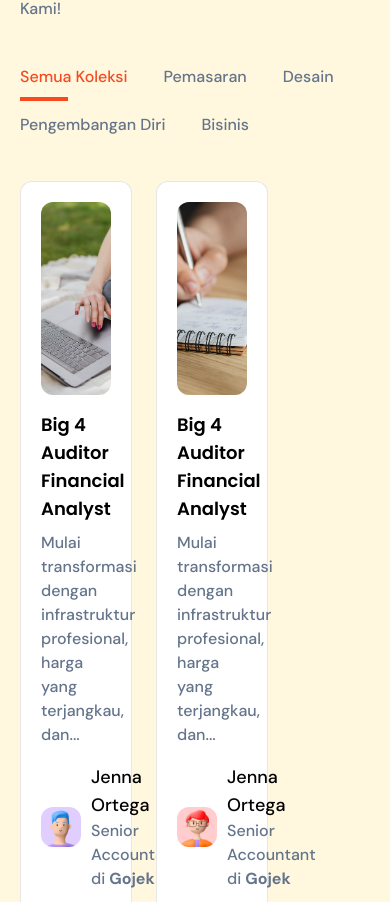
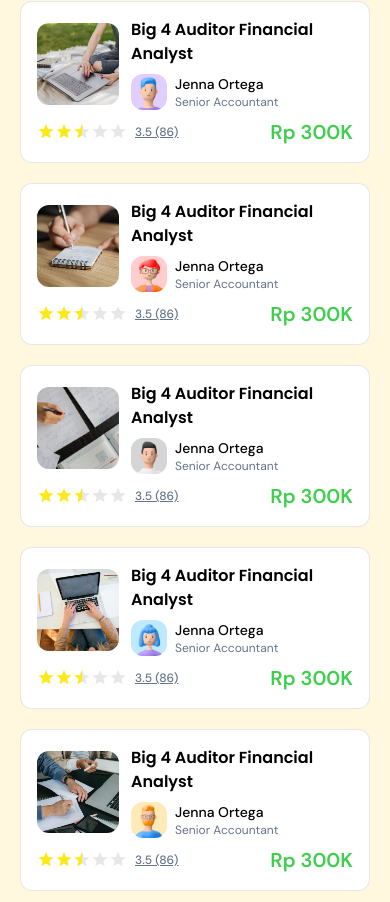
Before and after one commit to heyymasud/video-belajar-website, a React (Vite) app: page / in a window 390 px wide. Shown: the part 762-1664 px from the top of the page. Built offline with nearby package versions, Linux system fonts and the light colour scheme; the HTML template or start-up script is replaced by a standard one.

Commit message:
refactor: responsive page

```diff
--- a/src/Components/Layouts/Navbar/index.jsx
+++ b/src/Components/Layouts/Navbar/index.jsx
@@ -14,10 +14,12 @@ const Navbar = () => {
     localStorage.setItem("isLogin", JSON.stringify({ isLogin: false }));
     setIsLogin(false);
     setDropDown(false);
+    setMenuOpen(false);
   };
+
   return (
     <header className="w-full h-auto">
-      <nav className="relative w-full h-auto bg-white border-b md:border-none shadow-lg xl:shadow px-6 md:px-[120px] py-4 xl:py-3 flex justify-between items-center">
+      <nav className="relative w-full h-auto bg-white border-b xl:border-none shadow-lg xl:shadow px-6 xl:px-[120px] py-4 xl:py-3 flex justify-between items-center">
         <img
           className="xl:mx-[22px] max-sm:w-40 h-auto"
           src={header.logo}
@@ -27,12 +29,12 @@ const Navbar = () => {
           location.pathname !== "/register" && (
             <>
               <button
-                className="md:hidden"
+                className="xl:hidden"
                 onClick={() => setMenuOpen(!menuOpen)}
               >
                 <span className="text-3xl">&#9776;</span>
               </button>
-              <section className={`relative hidden md:flex items-center gap-9`}>
+              <section className={`relative hidden xl:flex items-center gap-9`}>
                 <p className="text-slate-500 font-medium cursor-pointer">
                   Kategori
                 </p>
@@ -40,7 +42,7 @@ const Navbar = () => {
                   <>
                     <img
                       alt="profile"
-                      className="w-11 h-11 rounded-xl cursor-pointer hidden md:block"
+                      className="w-11 h-11 rounded-xl cursor-pointer"
                       onClick={() => setDropDown(!dropDown)}
                       src={header.profilePhoto}
                     />
@@ -89,7 +91,7 @@ const Navbar = () => {
               </section>
               {menuOpen && (
                 <section
-                  className={`absolute md:hidden top-[4.8rem] left-0 bg-white w-full flex flex-col rounded-b px-1 z-10`}
+                  className={`absolute xl:hidden top-[4.8rem] left-0 bg-white w-full flex flex-col rounded-b px-1 z-10`}
                 >
                   <p className="text-slate-500 font-medium cursor-pointer px-3 py-4 border-b">
                     Kategori
--- a/src/Data/mainData.js
+++ b/src/Data/mainData.js
@@ -25,7 +25,7 @@ const main = {
       cardImage: './img/card1.jpg',
       trainer: 'Jenna Ortega',
       trainerImage: './img/trainer1.png',
-      trainerJob: 'Senior Accountant di ',
+      trainerJob: 'Senior Accountant ',
       trainerCompany: 'Gojek',
       cardRating: '3.5 (86)',
       cardPrice: 'Rp 300K',
@@ -36,7 +36,7 @@ const main = {
       cardImage: './img/card2.jpg',
       trainer: 'Jenna Ortega',
       trainerImage: './img/trainer2.png',
-      trainerJob: 'Senior Accountant di ',
+      trainerJob: 'Senior Accountant ',
       trainerCompany: 'Gojek',
       cardRating: '3.5 (86)',
       cardPrice: 'Rp 300K',
@@ -47,7 +47,7 @@ const main = {
       cardImage: './img/card3.jpg',
       trainer: 'Jenna Ortega',
       trainerImage: './img/trainer3.png',
-      trainerJob: 'Senior Accountant di ',
+      trainerJob: 'Senior Accountant ',
       trainerCompany: 'Gojek',
       cardRating: '3.5 (86)',
       cardPrice: 'Rp 300K',
@@ -58,7 +58,7 @@ const main = {
       cardImage: './img/card4.jpg',
       trainer: 'Jenna Ortega',
       trainerImage: './img/trainer4.png',
-      trainerJob: 'Senior Accountant di ',
+      trainerJob: 'Senior Accountant ',
       trainerCompany: 'Gojek',
       cardRating: '3.5 (86)',
       cardPrice: 'Rp 300K',
@@ -69,7 +69,7 @@ const main = {
       cardImage: './img/card5.jpg',
       trainer: 'Jenna Ortega',
       trainerImage: './img/trainer5.png',
-      trainerJob: 'Senior Accountant di ',
+      trainerJob: 'Senior Accountant ',
       trainerCompany: 'Gojek',
       cardRating: '3.5 (86)',
       cardPrice: 'Rp 300K',
@@ -80,7 +80,7 @@ const main = {
       cardImage: './img/card6.jpg',
       trainer: 'Jenna Ortega',
       trainerImage: './img/trainer6.png',
-      trainerJob: 'Senior Accountant di ',
+      trainerJob: 'Senior Accountant ',
       trainerCompany: 'Gojek',
       cardRating: '3.5 (86)',
       cardPrice: 'Rp 300K',
@@ -91,7 +91,7 @@ const main = {
       cardImage: './img/card7.jpg',
       trainer: 'Jenna Ortega',
       trainerImage: './img/trainer7.png',
-      trainerJob: 'Senior Accountant di ',
+      trainerJob: 'Senior Accountant ',
       trainerCompany: 'Gojek',
       cardRating: '3.5 (86)',
       cardPrice: 'Rp 300K',
@@ -102,7 +102,7 @@ const main = {
       cardImage: './img/card8.jpg',
       trainer: 'Jenna Ortega',
       trainerImage: './img/trainer8.png',
-      trainerJob: 'Senior Accountant di ',
+      trainerJob: 'Senior Accountant ',
       trainerCompany: 'Gojek',
       cardRating: '3.5 (86)',
       cardPrice: 'Rp 300K',
@@ -113,7 +113,7 @@ const main = {
       cardImage: './img/card9.jpg',
       trainer: 'Jenna Ortega',
       trainerImage: './img/trainer3.png',
-      trainerJob: 'Senior Accountant di ',
+      trainerJob: 'Senior Accountant ',
       trainerCompany: 'Gojek',
       cardRating: '3.5 (86)',
       cardPrice: 'Rp 300K',
--- a/src/Pages/Beranda/index.jsx
+++ b/src/Pages/Beranda/index.jsx
@@ -15,9 +15,9 @@ const Beranda = () => {
   return (
     <>
       <Navbar />
-      <main className="h-auto w-full flex flex-col px-5 md:px-[120px]">
+      <main className="h-auto w-full flex flex-col px-5 xl:px-[120px]">
         <header
-          className={`relative flex flex-col items-center w-full h-[400px] rounded-xl my-16 overflow-hidden`}
+          className={`relative flex flex-col items-center w-full h-[400px] rounded-xl my-7 xl:my-16 overflow-hidden`}
         >
           <img
             className="w-full h-full absolute object-cover -z-10"
@@ -31,21 +31,25 @@ const Beranda = () => {
               <h1 className="text-2xl md:text-3xl xl:text-5xl font-bold font-pop">
                 {heroHeader.title}
               </h1>
-              <p className="font-medium text-sm md:text-base">{heroHeader.subtitle}</p>
+              <p className="font-medium text-sm md:text-base">
+                {heroHeader.subtitle}
+              </p>
             </section>
-            <Button className="bg-primary-500 px-4 text-xs md:text-base">{heroHeader.button}</Button>
+            <Button className="bg-primary-500 px-4 text-xs md:text-base">
+              {heroHeader.button}
+            </Button>
           </section>
         </header>
-        <main className="flex flex-col gap-8">
+        <main className="flex flex-col gap-6 xl:gap-8">
           <header className="flex flex-col gap-[10px]">
-            <h3 className="font-pop text-4xl font-semibold">
+            <h3 className="font-pop text-2xl xl:text-4xl font-semibold">
               {mainHeader.title}
             </h3>
-            <p className="text-slate-500 text-base font-medium">
+            <p className="text-slate-500 text-sm xl:text-base font-medium">
               {mainHeader.subtitle}
             </p>
           </header>
-          <section className="font-medium">
+          <section className="font-medium text-sm xl:text-base">
             {mainHeader.navbar.map((item, index) => (
               <button
                 key={index}
@@ -62,51 +66,60 @@ const Beranda = () => {
               </button>
             ))}
           </section>
-          <main className="w-full flex flex-wrap gap-6">
+          <main className="w-full flex flex-wrap gap-5 xl:gap-6">
             {mainCard.map((item, index) => (
               <div
                 key={index}
-                className="w-[32%] h-auto bg-white rounded-xl border border-[#3A35411F] p-5 flex flex-col gap-4"
+                className="w-full xl:w-[32%] h-auto bg-white rounded-xl border border-[#3A35411F] p-4 xl:p-5 flex flex-col gap-2 xl:gap-4"
               >
+                <section className="flex flex-row xl:flex-col gap-3 xl:gap-4 items-center xl:items-stretch">
                   <header>
                     <img
                       src={item.cardImage}
                       alt={item.cardTitle}
-                    height={198}
-                    className="rounded-xl w-full h-[193px] object-cover object-center"
+                      className="rounded-xl w-[82px] h-[82px] xl:w-full xl:h-[193px] object-cover object-center"
                     />
                   </header>
+                  <section className="flex flex-col gap-2 xl:gap-4 flex-1">
                     <section className="flex flex-col gap-2">
-                  <h6 className="font-pop text-lg font-semibold">
+                      <h6 className="font-pop text-base xl:text-lg font-semibold">
                         {item.cardTitle}
                       </h6>
-                  <p className="text-slate-500 text-base font-medium">
-                    {item.cardDescription.substring(0, 79)}
-                    {item.cardDescription.length > 100 ? "..." : ""}
+                      <p className="text-slate-500 text-base font-medium hidden xl:block">
+                        {item.cardDescription.length > 79
+                          ? `${item.cardDescription.substring(0, 79)}...`
+                          : item.cardDescription}
                       </p>
                     </section>
-                <section className="flex gap-[10px] items-center">
+                    <section className="flex gap-2 xl:gap-[10px] items-center">
                       <img
                         src={item.trainerImage}
                         alt={item.trainer}
-                    className="w-[40px] h-[40px] rounded-xl"
+                        className="w-9 xl:w-[40px] h-9 xl:h-[40px] rounded-xl"
                       />
                       <section>
-                    <h3 className="text-lg font-medium">{item.trainer}</h3>
-                    <p className="text-slate-500 text-base font-medium">
+                        <h3 className="text-sm xl:text-lg font-medium">
+                          {item.trainer}
+                        </h3>
+                        <p className=" text-slate-500 text-xs xl:text-base font-normal xl:font-medium">
                           {item.trainerJob}
-                      <span className="font-bold">{item.trainerCompany}</span>
+                          <span className="hidden xl:inline">di </span>
+                          <span className="hidden xl:inline font-bold">
+                            {item.trainerCompany}
+                          </span>
                         </p>
+                      </section>
+                    </section>
                   </section>
                 </section>
                 <footer className="flex justify-between">
                   <section className="flex gap-2 items-center">
                     <img src="./img/rating.png" alt="rating" />
-                    <p className="text-slate-500 font-medium underline">
+                    <p className="text-xs xl:text-sm text-slate-500 font-medium underline">
                       {item.cardRating}
                     </p>
                   </section>
-                  <p className="text-primary-500 font-semibold text-2xl">
+                  <p className="text-primary-500 font-semibold text-xl xl:text-2xl">
                     {item.cardPrice}
                   </p>
                 </footer>
```
Lines whose indentation alone changed are shown as unchanged.
